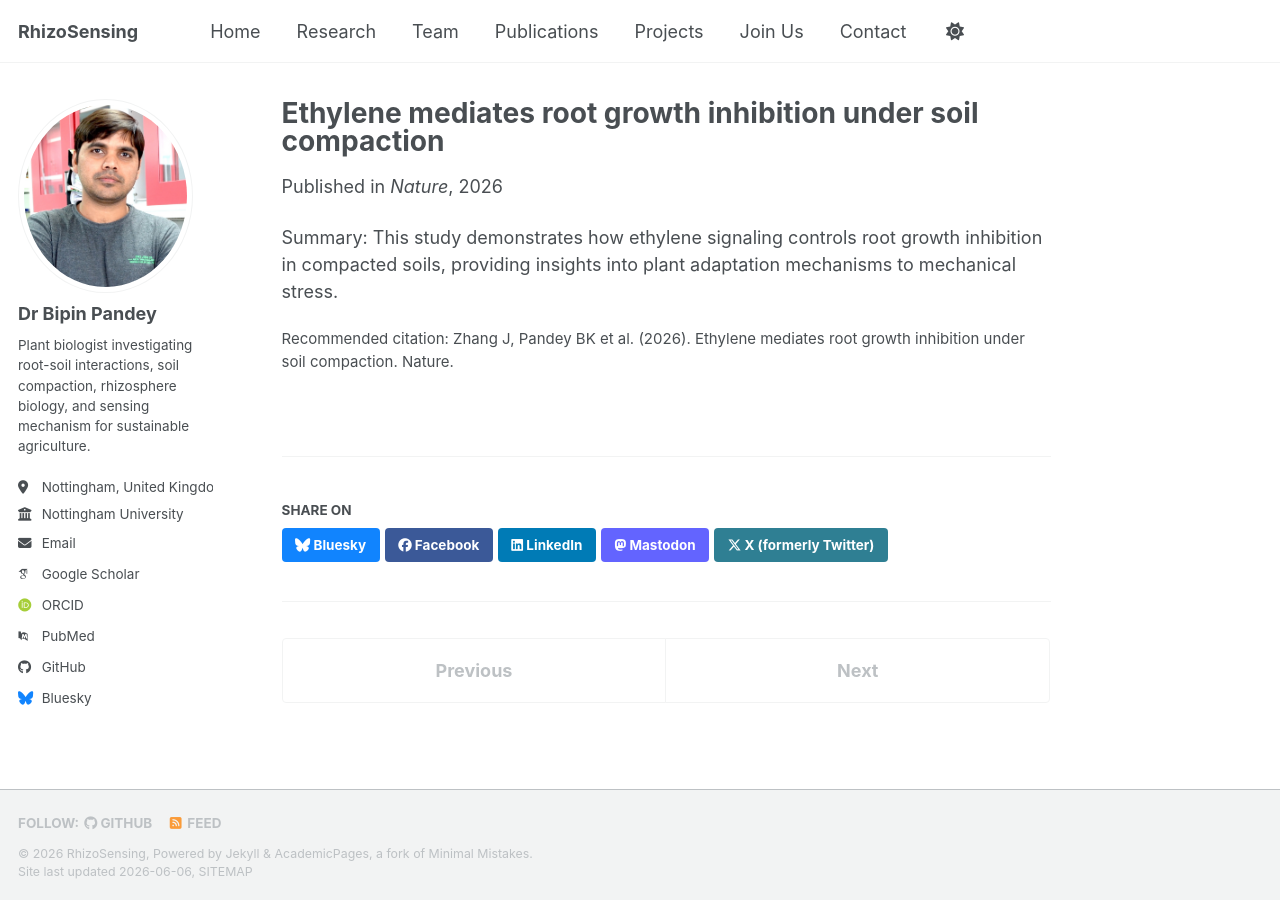
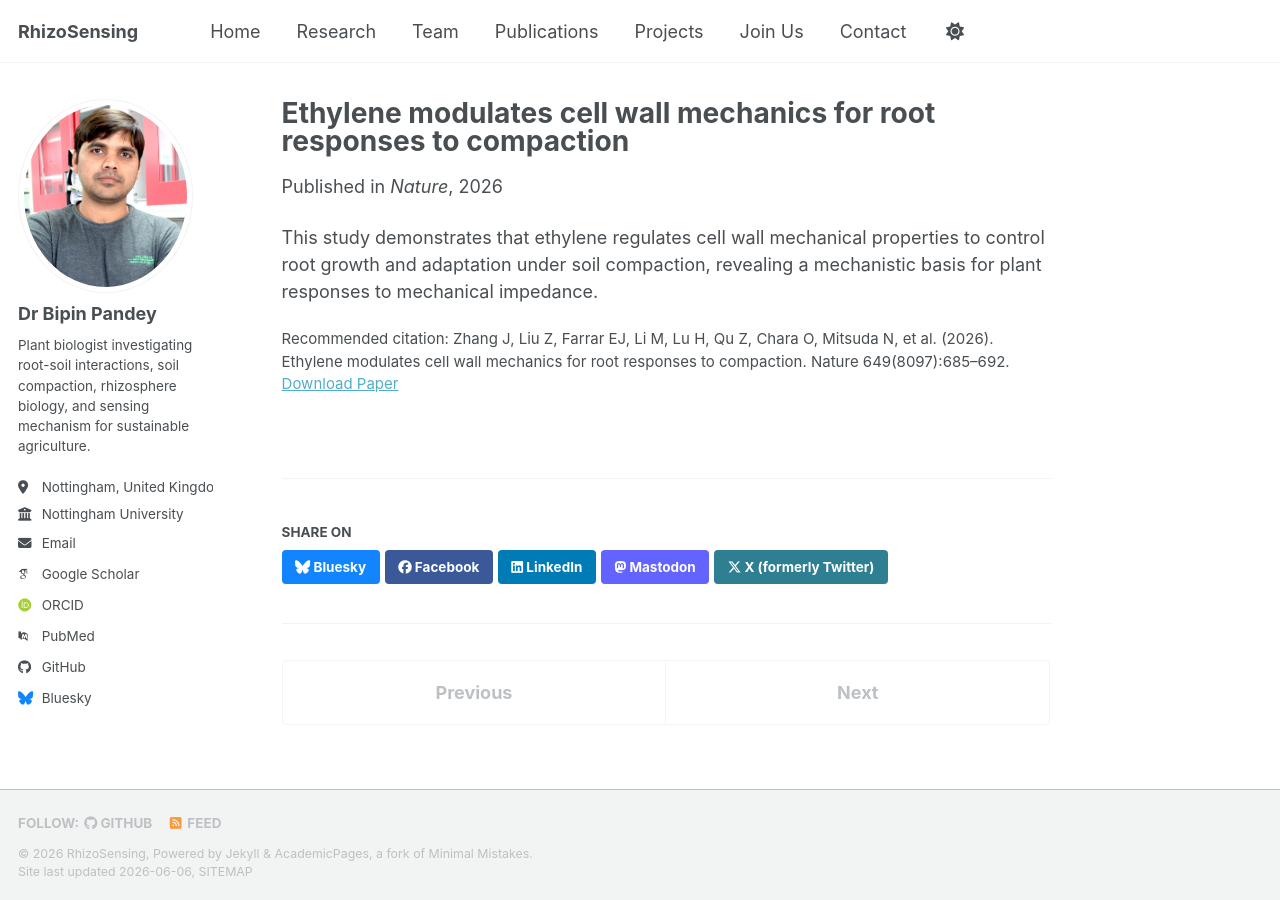
Before and after one commit to bipinkbiotech/rhizosensing.github.io, a Jekyll site: the page built from _publications/2026-zhang-ethylene-compaction.md, in a window 1280 px wide. Built offline with Jekyll 4.4.1, drawn with Linux system fonts in a browser that asks for light colours; some web fonts are replaced; a script bundle is joined from its source files by our own code; library files that are not in the unit come from our copies.

Commit message:
Update 2026-zhang-ethylene-compaction.md

```diff
--- a/_publications/2026-zhang-ethylene-compaction.md
+++ b/_publications/2026-zhang-ethylene-compaction.md
@@ -1,9 +1,12 @@
 ---
-title: "Ethylene mediates root growth inhibition under soil compaction"
+
+title: "Ethylene modulates cell wall mechanics for root responses to compaction"
 collection: publications
-permalink: /publication/ethylene-compaction-nature-2026
+permalink: /publication/ethylene-cell-wall-compaction-2026
 date: 2026-01-01
 venue: "Nature"
-citation: "Zhang J, Pandey BK et al. (2026). Ethylene mediates root growth inhibition under soil compaction. Nature."
+paperurl: "https://doi.org/10.1038/s41586-025-09297-z"
+citation: "Zhang J, Liu Z, Farrar EJ, Li M, Lu H, Qu Z, Chara O, Mitsuda N, et al. (2026). Ethylene modulates cell wall mechanics for root responses to compaction. Nature 649(8097):685–692."
 ---
-Summary: This study demonstrates how ethylene signaling controls root growth inhibition in compacted soils, providing insights into plant adaptation mechanisms to mechanical stress.
+
+This study demonstrates that ethylene regulates cell wall mechanical properties to control root growth and adaptation under soil compaction, revealing a mechanistic basis for plant responses to mechanical impedance.
```
